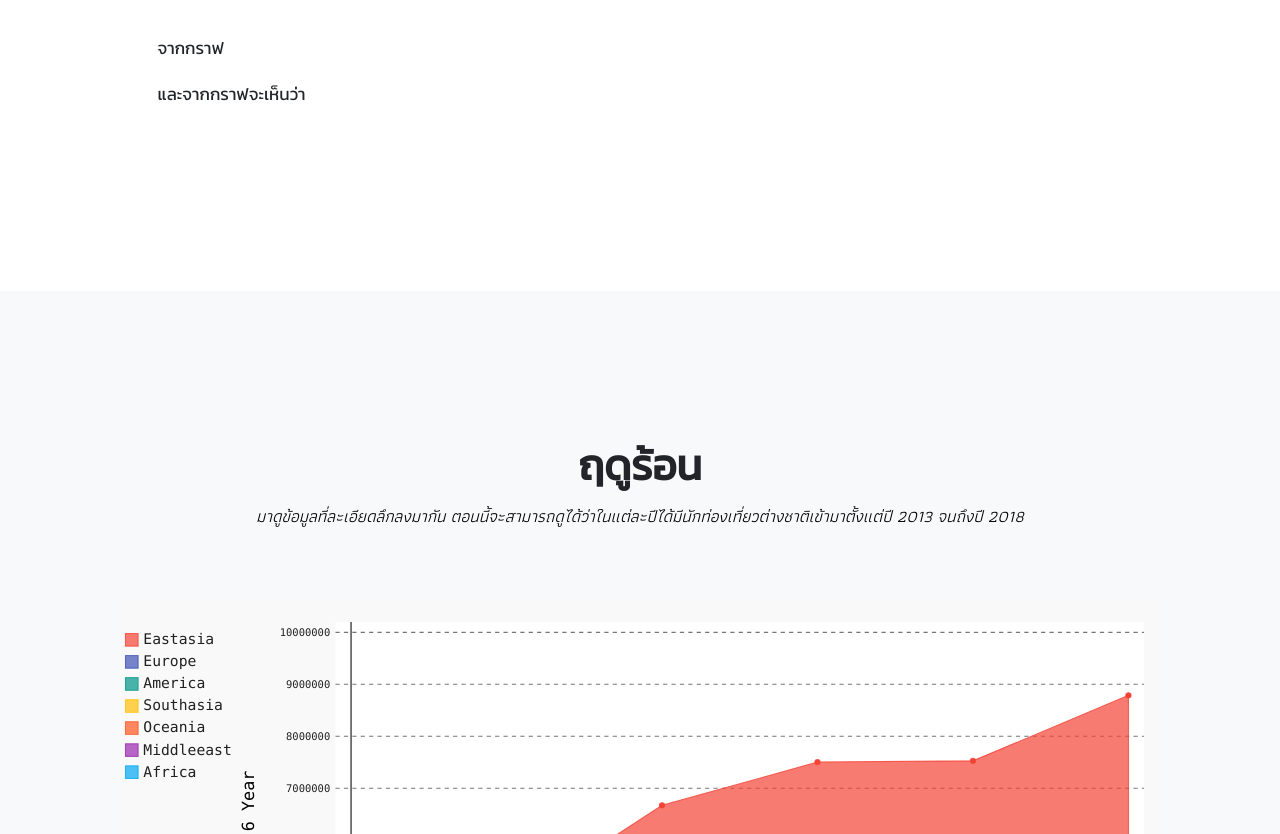
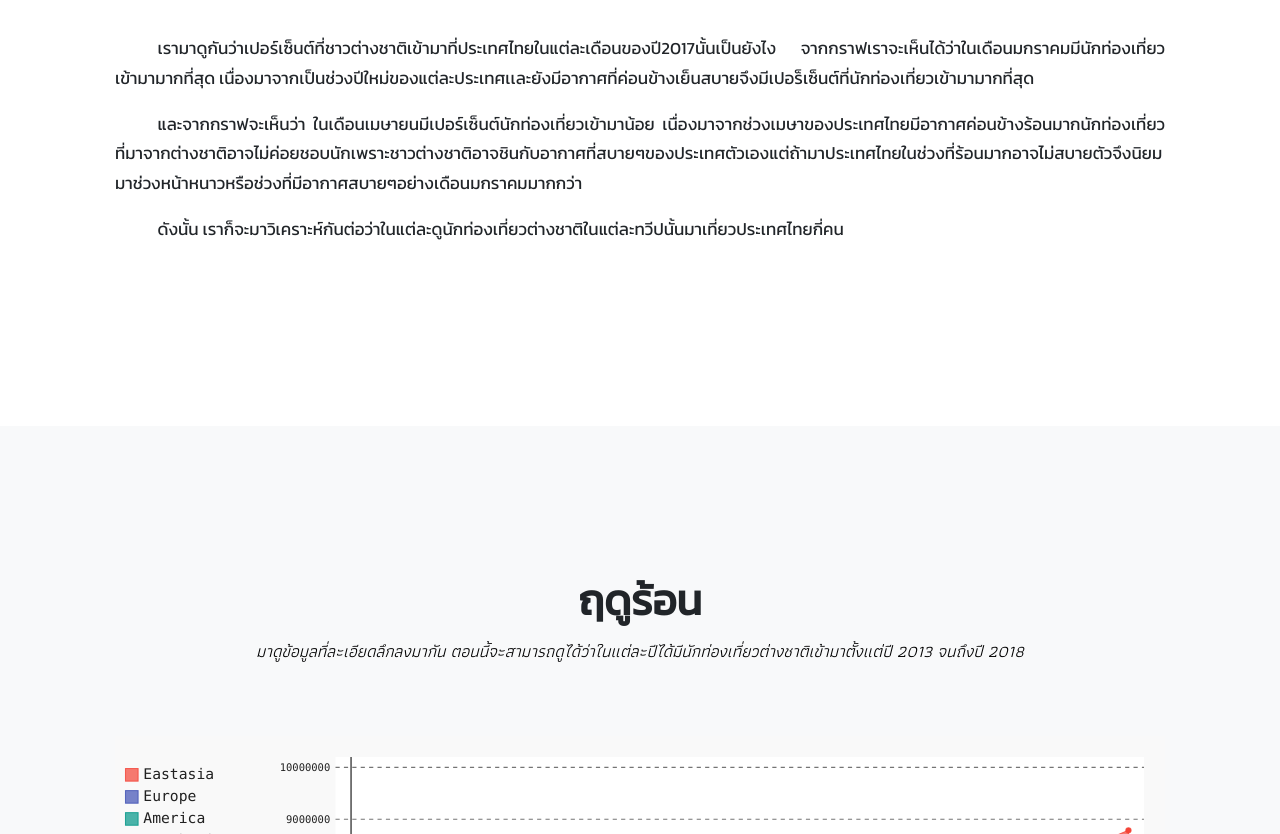
Before and after one commit to Nutpapat/International-Tourist-Arrivals-to-Thailand, a plain HTML site: page docs/index.html in a window 1280 px wide. Shown: the part 1514-2348 px from the top of the page. Drawn offline with Linux system fonts and the light colour scheme.

Commit message:
Change about us

```diff
--- a/docs/index.html
+++ b/docs/index.html
@@ -102,8 +102,9 @@
           </center>
         </div>
         <div class="modal-body">
-          <p style="text-indent: 2.5em;">จากกราฟ</p>
-          <p style="text-indent: 2.5em;">และจากกราฟจะเห็นว่า</p>
+          <p style="text-indent: 2.5em;">เรามาดูกันว่าเปอร์เซ็นต์ที่ชาวต่างชาติเข้ามาที่ประเทศไทยในแต่ละเดือนของปี2017นั้นเป็นยังไง จากกราฟเราจะเห็นได้ว่าในเดือนมกราคมมีนักท่องเที่ยวเข้ามามากที่สุด เนื่องมาจากเป็นช่วงปีใหม่ของแต่ละประเทศเเละยังมีอากาศที่ค่อนข้างเย็นสบายจึงมีเปอร็เซ็นต์ที่นักท่องเที่ยวเข้ามามากที่สุด</p>
+          <p style="text-indent: 2.5em;">และจากกราฟจะเห็นว่า ในเดือนเมษายนมีเปอร์เซ็นต์นักท่องเที่ยวเข้ามาน้อย เนื่องมาจากช่วงเมษาของประเทศไทยมีอากาศค่อนข้างร้อนมากนักท่องเที่ยวที่มาจากต่างชาติอาจไม่ค่อยชอบนักเพราะชาวต่างชาติอาจชินกับอากาศที่สบายๆของประเทศตัวเองแต่ถ้ามาประเทศไทยในช่วงที่ร้อนมากอาจไม่สบายตัวจึงนิยมมาช่วงหน้าหนาวหรือช่วงที่มีอากาศสบายๆอย่างเดือนมกราคมมากกว่า</p>
+          <p style="text-indent: 2.5em;">ดังนั้น เราก็จะมาวิเคราะห์กันต่อว่าในแต่ละดูนักท่องเที่ยวต่างชาติในแต่ละทวีปนั้นมาเที่ยวประเทศไทยกี่คน</p>
         </div>
       </div>
     </section>
```
